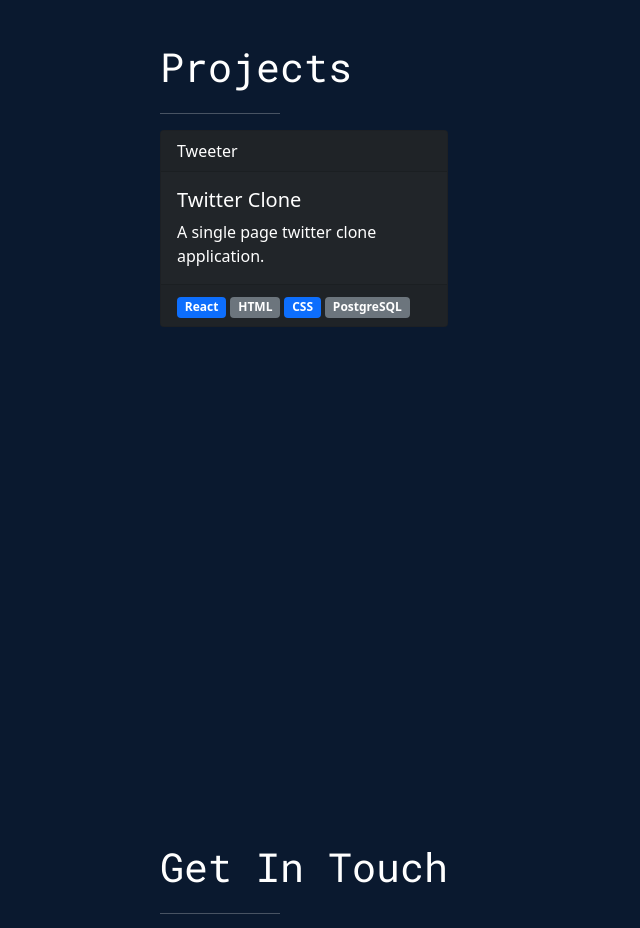
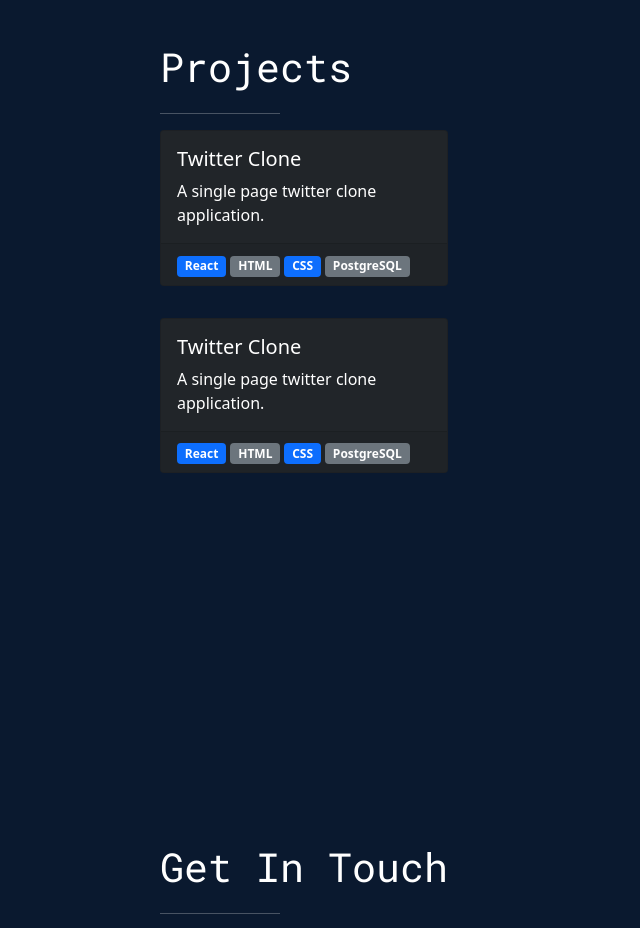
Before and after one commit to NaderNasr/PortfolioV2, a React (Create React App) app: page / in a window 1280 px wide. Shown: the part 3180-4108 px from the top of the page, without its empty margins (0-640 px from the left). Built offline with nearby package versions, Linux system fonts and the light colour scheme.

Commit message:
modify cards

```diff
--- a/src/components/Porjects/Projects.jsx
+++ b/src/components/Porjects/Projects.jsx
@@ -14,11 +14,10 @@ const Projects = () => {
             style={{ width: '18rem' }}
             className="mb-2"
           >
-            <Card.Header>Tweeter</Card.Header>
             <Card.Body>
               <Card.Title>Twitter Clone</Card.Title>
               <Card.Text>
-              A single page twitter clone application.
+                A single page twitter clone application.
               </Card.Text>
             </Card.Body>
             <Card.Footer>
@@ -26,7 +25,28 @@ const Projects = () => {
               <Badge bg="secondary">HTML</Badge> {' '}
               <Badge bg="primary">CSS</Badge> {' '}
               <Badge bg="secondary">PostgreSQL</Badge> {' '}
+            </Card.Footer>
+          </Card>
 
+          <br />
+
+          <Card
+            bg='dark'
+            text='white'
+            style={{ width: '18rem' }}
+            className="mb-2"
+          >
+            <Card.Body>
+              <Card.Title>Twitter Clone</Card.Title>
+              <Card.Text>
+                A single page twitter clone application.
+              </Card.Text>
+            </Card.Body>
+            <Card.Footer>
+              <Badge bg="primary">React</Badge> {' '}
+              <Badge bg="secondary">HTML</Badge> {' '}
+              <Badge bg="primary">CSS</Badge> {' '}
+              <Badge bg="secondary">PostgreSQL</Badge> {' '}
             </Card.Footer>
           </Card>
         </div>
```
